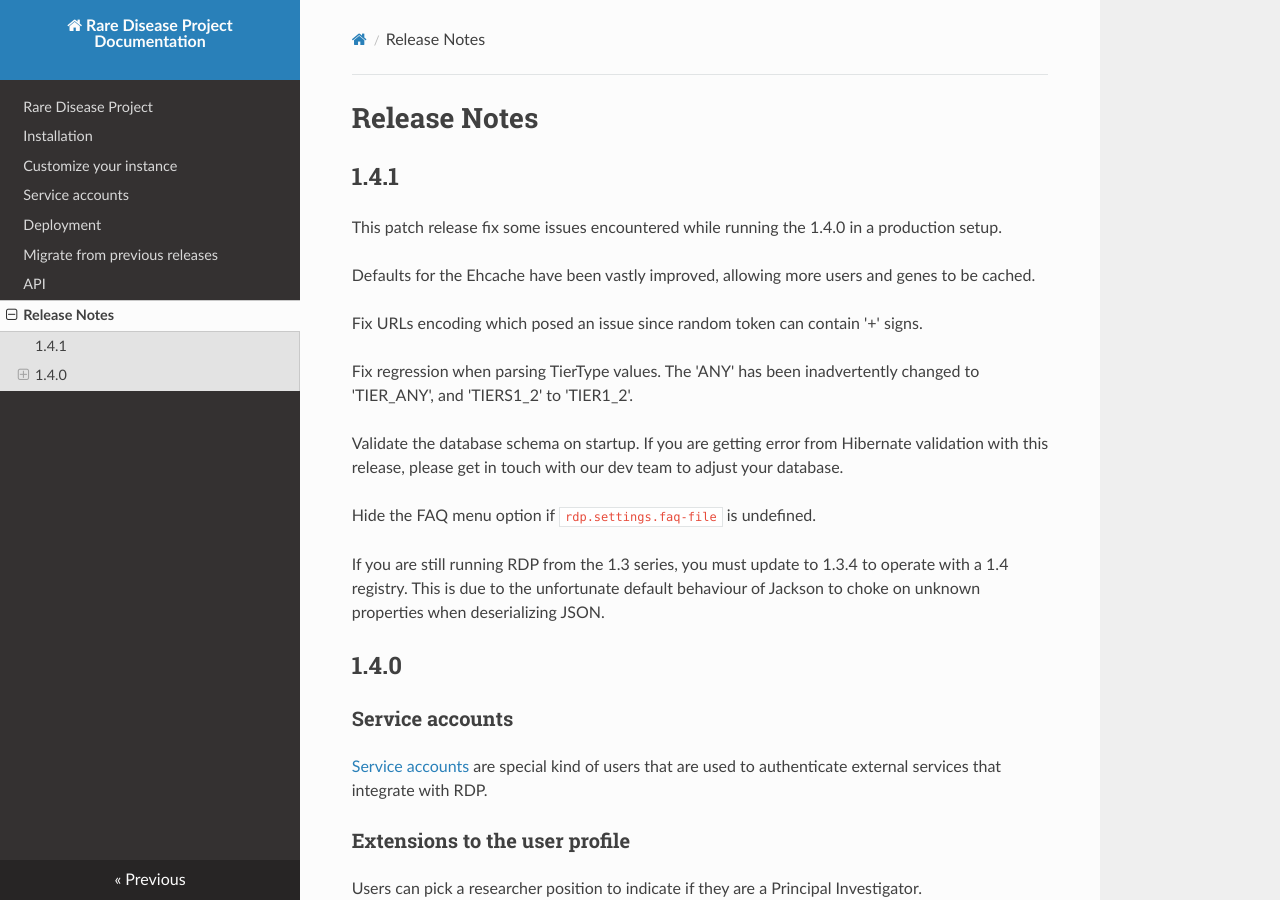
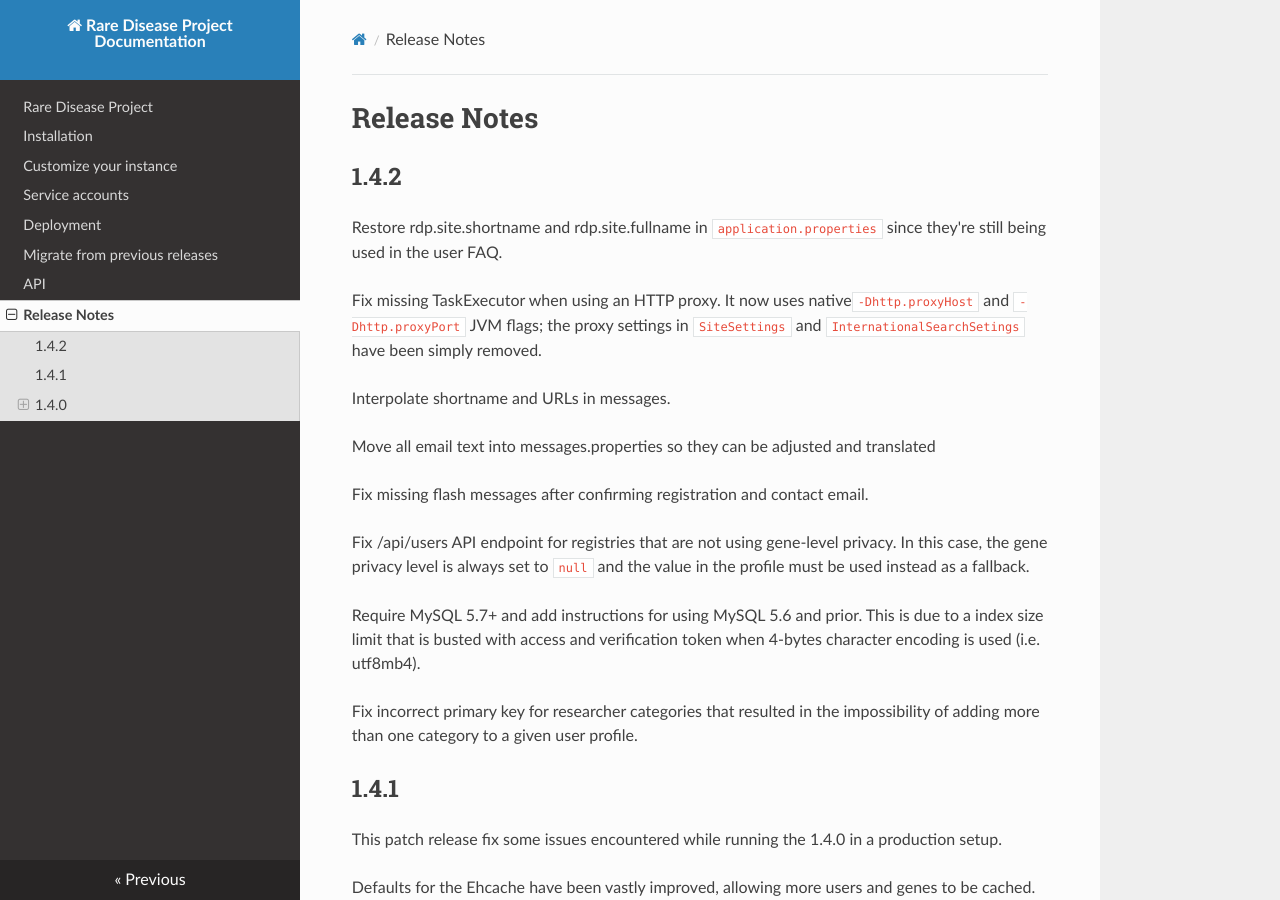
Before and after one commit to PavlidisLab/rdp, an MkDocs documentation site: the page built from docs/release-notes.md, in a window 1280 px wide and 900 px high. Built offline with MkDocs 1.6.1, drawn with Linux system fonts in a browser that asks for light colours; nearby versions of some CDN libraries.

Commit message:
Add release notes

```diff
--- a/docs/release-notes.md
+++ b/docs/release-notes.md
@@ -1,4 +1,27 @@
 # Release Notes
+
+## 1.4.2
+
+Restore rdp.site.shortname and rdp.site.fullname in `application.properties` since they're still being used in the user
+FAQ.
+
+Fix missing TaskExecutor when using an HTTP proxy. It now uses native`-Dhttp.proxyHost` and `-Dhttp.proxyPort` JVM flags;
+the proxy settings in `SiteSettings` and `InternationalSearchSetings` have been simply removed.
+
+Interpolate shortname and URLs in messages.
+
+Move all email text into messages.properties so they can be adjusted and translated
+
+Fix missing flash messages after confirming registration and contact email.
+
+Fix /api/users API endpoint for registries that are not using gene-level privacy. In this case, the gene privacy level
+is always set to `null` and the value in the profile must be used instead as a fallback.
+
+Require MySQL 5.7+ and add instructions for using MySQL 5.6 and prior. This is due to a index size limit that is busted
+with access and verification token when 4-bytes character encoding is used (i.e. utf8mb4).
+
+Fix incorrect primary key for researcher categories that resulted in the impossibility of adding more than one category to
+a given user profile.
 
 ## 1.4.1
 
```
